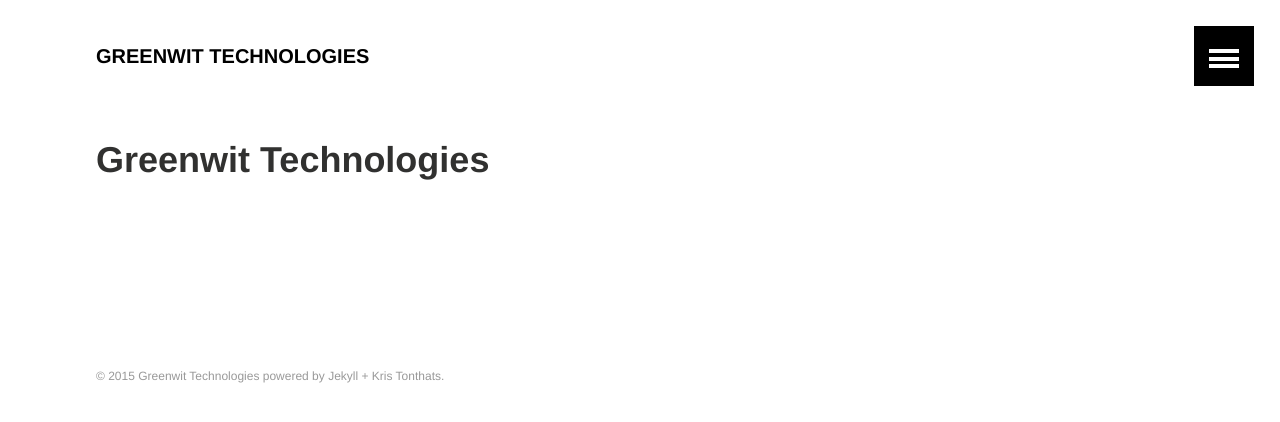
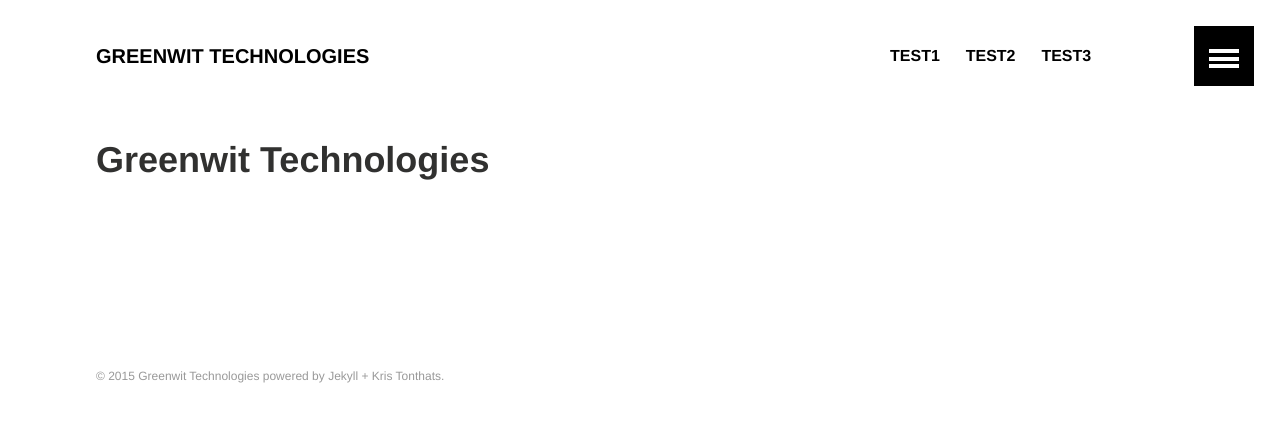
Before and after one commit to motorino/motorino.github.io, a Jekyll site: the page built from index.md, in a window 1280 px wide. Shown: the top 422 px of the page. Built offline with Jekyll 4.4.1, drawn with Linux system fonts in a browser that asks for light colours.

Commit message:
test navigation

```diff
--- a/_data/navigation.yml
+++ b/_data/navigation.yml
@@ -1,6 +1,10 @@
 # Site navigation links
 
-- title:
-  url:
-  excerpt:
-  image:
+- title: test1
+  url: /1/
+
+- title: test2
+  url: /2/
+
+- title: test3
+  url: /3/
```
